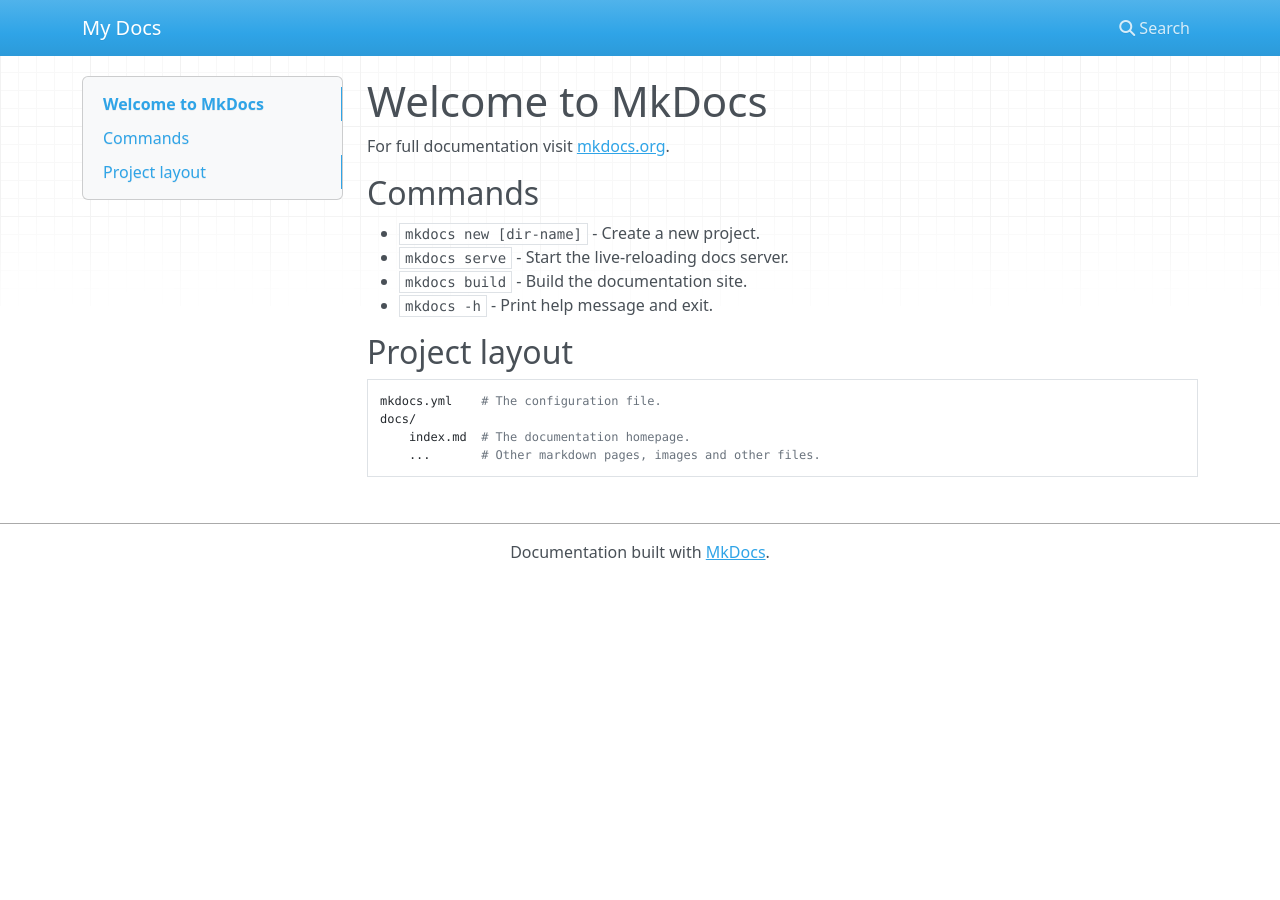
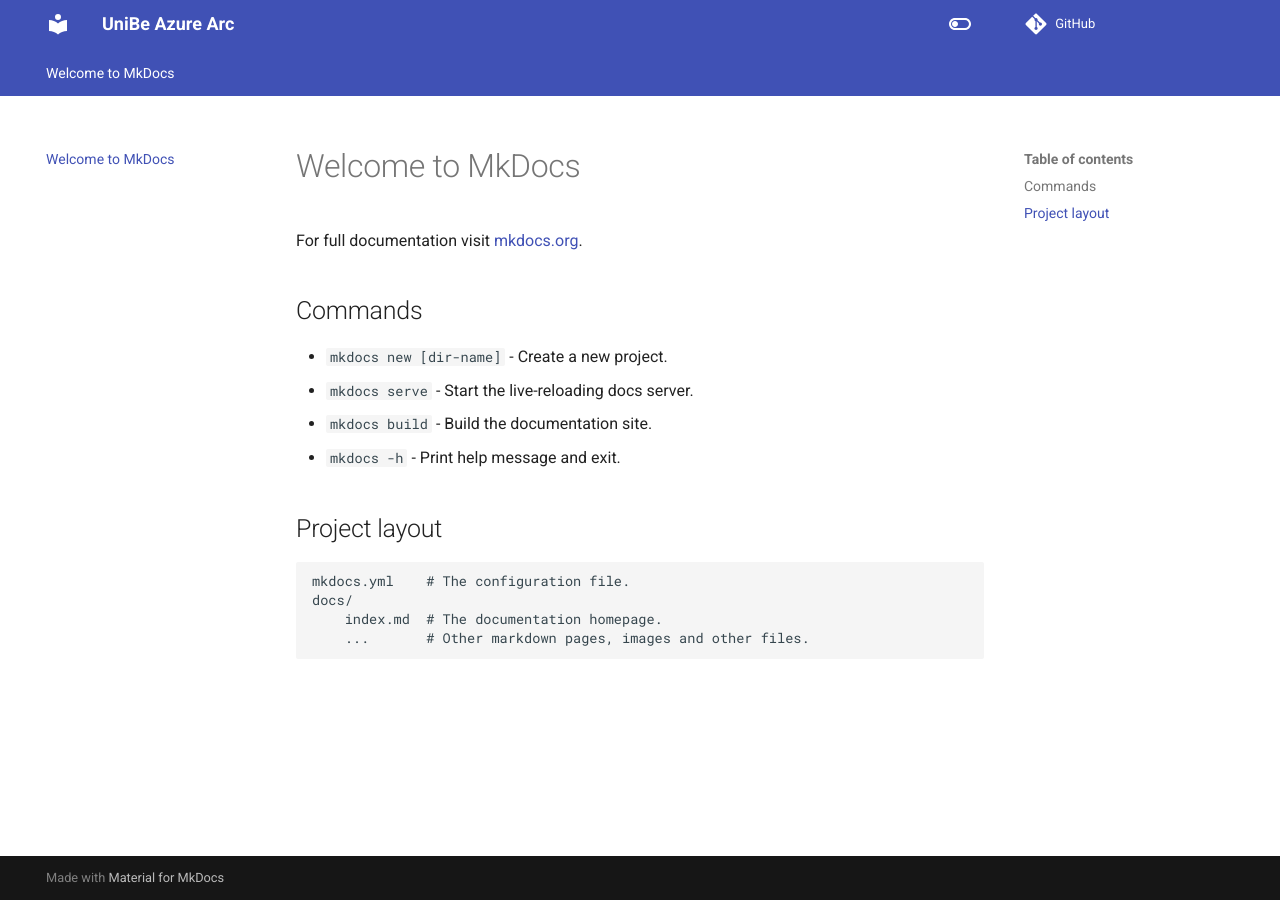
Before and after one commit to constantin-koenig/azurearc-test, an MkDocs documentation site: the page built from docs/index.md, in a window 1280 px wide. Built offline with MkDocs 1.6.1 and Material for MkDocs 9.7.7, drawn with Linux system fonts in a browser that asks for light colours; nearby versions of some CDN libraries; comment, search, counter and statistics services are not loaded.

Commit message:
MkDocs geändert

```diff
--- a/mkdocs.yml
+++ b/mkdocs.yml
@@ -1 +1,25 @@
-site_name: My Docs
+site_name: UniBe Azure Arc
+repo_url: https://github.com/idsys-unibe-ch/azure-automation-scripts
+theme:
+  name: material
+  features:
+    - navigation.tabs
+    - navigation.instant
+  palette:
+    - scheme: default
+      toggle:
+        icon: material/toggle-switch-off-outline
+        name: Switch to dark mode
+    - scheme: slate
+      toggle:
+        icon: material/toggle-switch
+        name: Switch to light mode
+markdown_extensions:
+  - admonition
+  - pymdownx.details
+  - pymdownx.superfences
+  - abbr
+  - pymdownx.snippets
+
+plugins:
+  - git-revision-date
```
Also changed, not shown: site/index.html, 4 other files.
